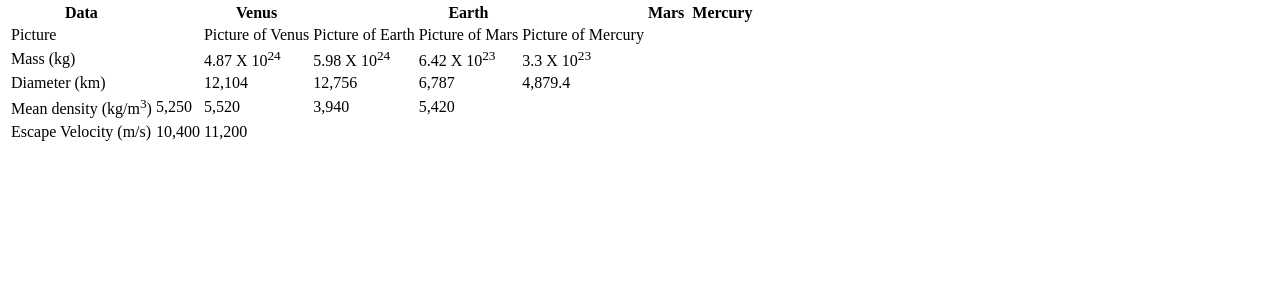
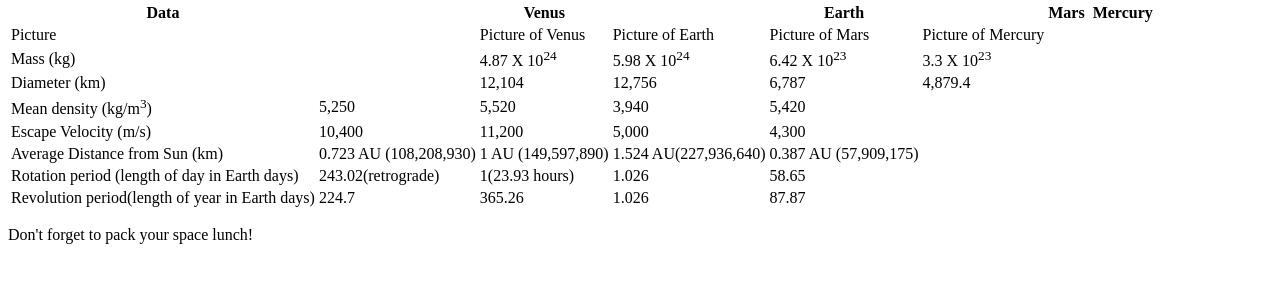
Before and after one commit to djetton6/Lab-5, a plain HTML site: page index.html in a window 1280 px wide. Shown: the part 79-362 px from the top of the page. Drawn offline with Linux system fonts and the light colour scheme.

Commit message:
finished data table

```diff
--- a/index.html
+++ b/index.html
@@ -50,3 +50,32 @@
       <td>Escape Velocity (m/s)</td>
       <td>10,400</td>
       <td>11,200</td>
+      <td>5,000</td>
+      <td>4,300</td>
+    </tr>
+    <tr div class="average distance sun">
+      <td>Average Distance from Sun (km)</td>
+      <td>0.723 AU (108,208,930)</td>
+      <td>1 AU (149,597,890)</td>
+      <td>1.524 AU(227,936,640)</td>
+      <td>0.387 AU (57,909,175)</td>
+    </tr>
+    <tr div class="rotation period">
+      <td>Rotation period (length of day in Earth days)</td>
+      <td>243.02(retrograde)</td>
+      <td>1(23.93 hours)</td>
+      <td>1.026</td>
+      <td>58.65</td>
+    </tr>
+    <tr div class="Revolution period">
+      <td>Revolution period(length of year in Earth days)</td>
+      <td>224.7</td>
+      <td>365.26</td>
+      <td>1.026</td>
+      <td>87.87</td>
+  </table>
+</main>
+<footer div id"footer">
+  <p>Don't forget to pack your space lunch!</p>
+</footer>
+</html>
--- /dev/null
+++ b/style.css
@@ -0,0 +1 @@
+style.css
```
